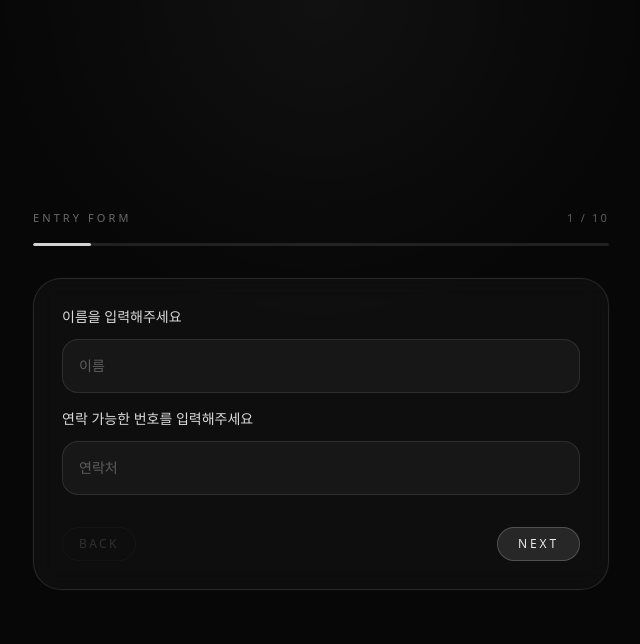
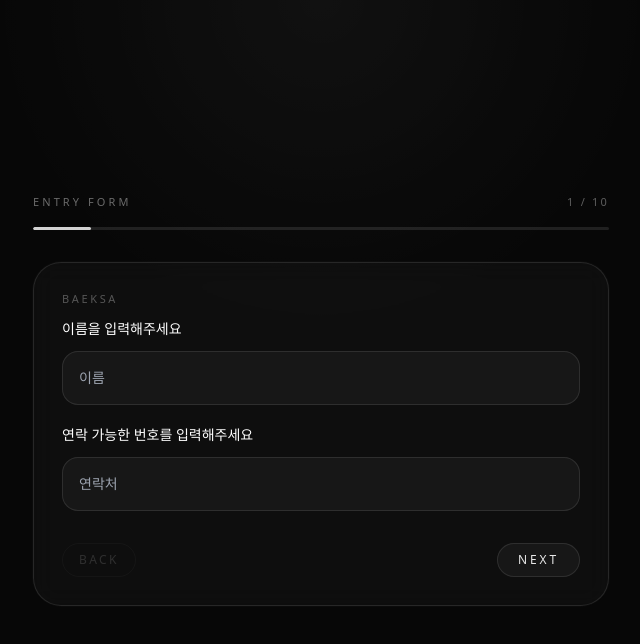
Before and after one commit to grantpaik100-lgtm/baeksa, a Next.js app: page /pre in a window 1280 px wide. Both pictures are taken after a click on the button "ENTER". Shown: the top 644 px of the page, without its empty margins (319-959 px from the left). Built offline with nearby package versions, Linux system fonts and the light colour scheme.

Commit message:
Update QuestionCard.tsx

```diff
--- a/components/pre/QuestionCard.tsx
+++ b/components/pre/QuestionCard.tsx
@@ -61,15 +61,21 @@ type Props = {
   onPrev: () => void;
   isFirst: boolean;
   isLast: boolean;
+  canGoNext: boolean;
 };
 
 const inputBase =
-  "w-full rounded-2xl border border-white/10 bg-white/[0.04] px-4 py-4 text-sm text-white/90 outline-none placeholder:text-white/30 focus:border-white/25";
+  "w-full rounded-2xl border border-white/10 bg-white/[0.04] px-4 py-4 text-sm text-white/90 outline-none placeholder:text-white/28 transition focus:border-white/25 focus:bg-white/[0.06]";
+
 const optionBase =
   "w-full rounded-2xl border px-4 py-4 text-left text-sm transition";
+
 const optionIdle =
   "border-white/10 bg-white/[0.03] text-white/80 hover:border-white/20 hover:bg-white/[0.05]";
+
 const optionActive = "border-white/40 bg-white/10 text-white";
+
+const labelBase = "mb-3 text-sm text-white/84";
 
 export default function QuestionCard({
   question,
@@ -79,13 +85,14 @@ export default function QuestionCard({
   onPrev,
   isFirst,
   isLast,
+  canGoNext,
 }: Props) {
   const renderBody = () => {
     if (question.type === "double-input") {
       return (
-        <div className="space-y-4">
+        <div className="space-y-5">
           <div>
-            <p className="mb-3 text-sm text-white/85">{question.title}</p>
+            <p className={labelBase}>{question.title}</p>
             <input
               className={inputBase}
               value={answers.name ?? ""}
@@ -95,12 +102,13 @@ export default function QuestionCard({
           </div>
 
           <div>
-            <p className="mb-3 text-sm text-white/85">{question.subtitle}</p>
+            <p className={labelBase}>{question.subtitle}</p>
             <input
               className={inputBase}
               value={answers.phone ?? ""}
               onChange={(e) => onChange("phone", e.target.value)}
               placeholder="연락처"
+              inputMode="tel"
             />
           </div>
         </div>
@@ -112,7 +120,10 @@ export default function QuestionCard({
 
       return (
         <div>
-          <p className="mb-5 text-base text-white/90">{question.title}</p>
+          <p className="mb-5 text-base leading-relaxed text-white/90">
+            {question.title}
+          </p>
+
           <div className="space-y-3">
             {question.options.map((option) => {
               const active = selected === option;
@@ -136,13 +147,17 @@ export default function QuestionCard({
     if (question.type === "triple-input") {
       return (
         <div>
-          <p className="mb-5 text-base text-white/90">{question.title}</p>
+          <p className="mb-5 text-base leading-relaxed text-white/90">
+            {question.title}
+          </p>
+
           <div className="space-y-3">
             <input
               className={inputBase}
               value={answers.birthYear ?? ""}
               onChange={(e) => onChange("birthYear", e.target.value)}
               placeholder="출생연도"
+              inputMode="numeric"
             />
             <input
               className={inputBase}
@@ -164,7 +179,10 @@ export default function QuestionCard({
     if (question.type === "songs") {
       return (
         <div>
-          <p className="mb-5 text-base text-white/90">{question.title}</p>
+          <p className="mb-5 text-base leading-relaxed text-white/90">
+            {question.title}
+          </p>
+
           <div className="space-y-3">
             <input
               className={inputBase}
@@ -194,6 +212,10 @@ export default function QuestionCard({
 
   return (
     <div className="w-full max-w-xl rounded-[28px] border border-white/10 bg-white/[0.03] p-6 shadow-[0_0_0_1px_rgba(255,255,255,0.02)] backdrop-blur-md md:p-7">
+      <div className="mb-3 text-[11px] tracking-[0.24em] text-white/30">
+        BAEKSA
+      </div>
+
       <div className="mb-8 transition-opacity duration-300 ease-out">
         {renderBody()}
       </div>
@@ -203,7 +225,7 @@ export default function QuestionCard({
           type="button"
           onClick={onPrev}
           disabled={isFirst}
-          className="rounded-full border border-white/10 px-4 py-2 text-xs tracking-[0.2em] text-white/45 transition hover:border-white/20 hover:text-white/70 disabled:opacity-30"
+          className="rounded-full border border-white/10 px-4 py-2 text-xs tracking-[0.2em] text-white/45 transition hover:border-white/20 hover:text-white/70 disabled:cursor-not-allowed disabled:opacity-30"
         >
           BACK
         </button>
@@ -211,7 +233,8 @@ export default function QuestionCard({
         <button
           type="button"
           onClick={onNext}
-          className="rounded-full border border-white/20 bg-white/10 px-5 py-2 text-xs tracking-[0.24em] text-white/90 transition hover:bg-white/15"
+          disabled={!canGoNext}
+          className="rounded-full border border-white/20 bg-white/10 px-5 py-2 text-xs tracking-[0.24em] text-white/90 transition hover:bg-white/15 disabled:cursor-not-allowed disabled:border-white/10 disabled:bg-white/[0.04] disabled:text-white/28"
         >
           {isLast ? "FINISH" : "NEXT"}
         </button>
```
